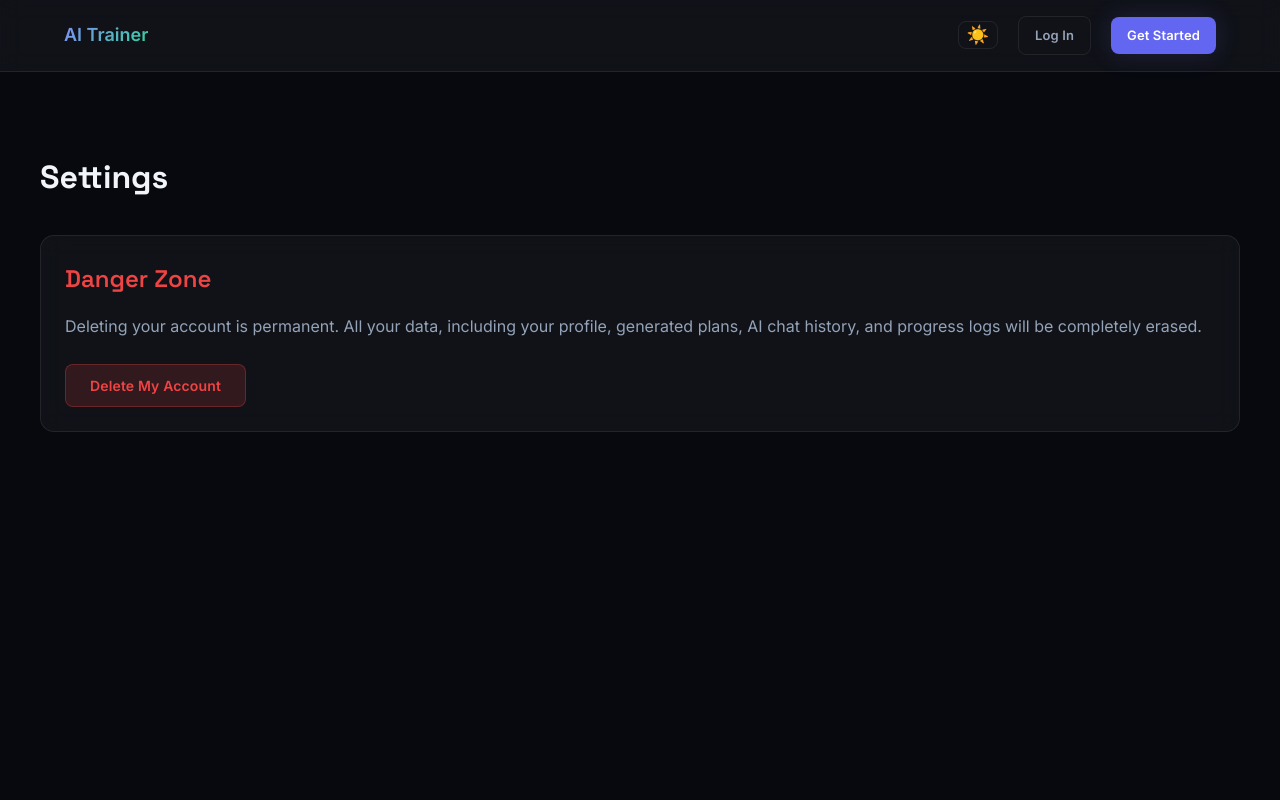
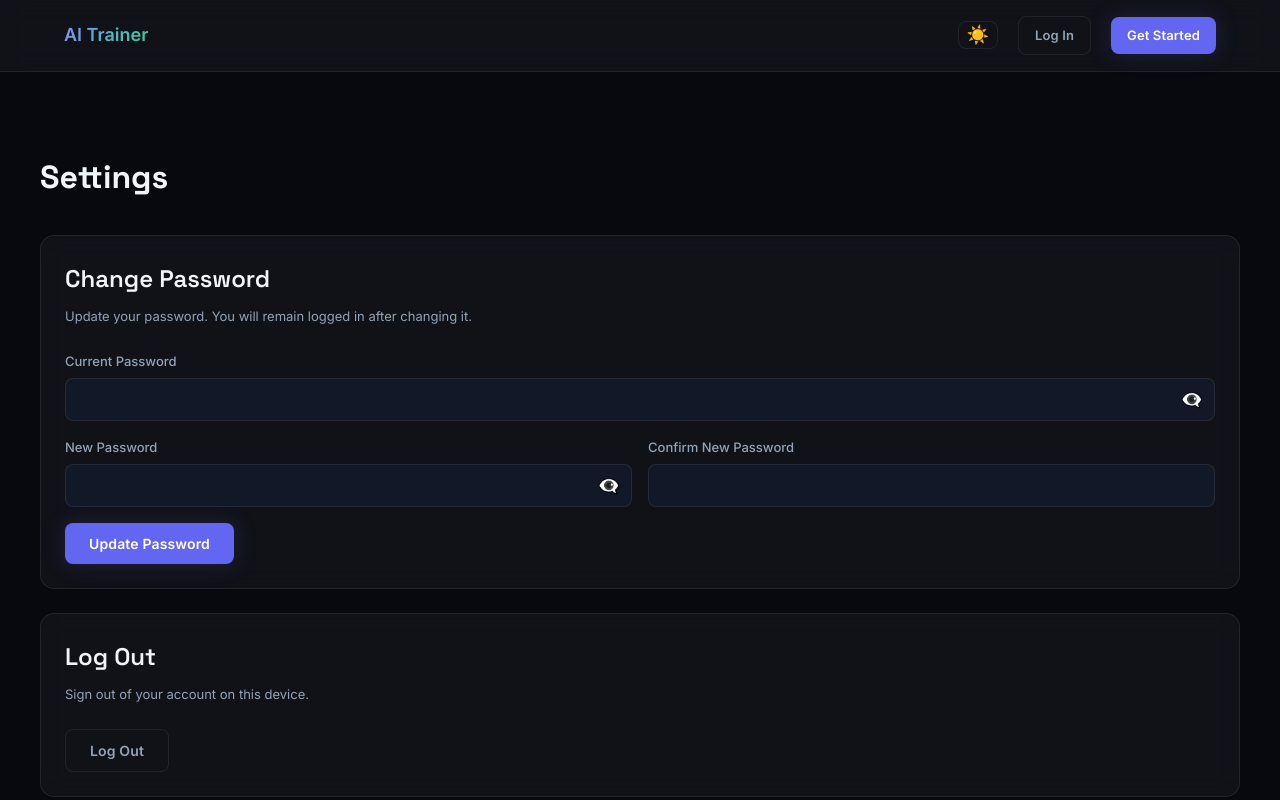
Before and after one commit to hashiim0206/AI-Trainer, a Next.js app in the folder ai-trainer-frontend/: page /settings in a window 1280 px wide. Shown: the top 800 px of the page. Built offline with nearby package versions, Linux system fonts and the light colour scheme; no server answers.

Commit message:
fix: Password change endpoint, Settings page, calorie rounding, LoginRequest validation

```diff
--- a/ai-trainer-frontend/app/dashboard/page.tsx
+++ b/ai-trainer-frontend/app/dashboard/page.tsx
@@ -89,7 +89,7 @@ export default function Dashboard() {
               <div style={{ display: 'flex', gap: '8px', flexWrap: 'wrap' }}>
                 <span className="badge badge-accent">Weight: {profile.weightKg}kg</span>
                 <span className="badge badge-primary">BMI: {stats?.bmi.toFixed(1)}</span>
-                <span className="badge badge-amber">{stats?.maintenanceCalories} kcal/day</span>
+                <span className="badge badge-amber">{Math.round(stats?.maintenanceCalories)} kcal/day</span>
               </div>
               <div style={{ marginTop: 'auto' }}>
                 <Link href="/profile" className="btn btn-ghost btn-sm">Update Stats</Link>
--- a/ai-trainer-frontend/app/settings/page.tsx
+++ b/ai-trainer-frontend/app/settings/page.tsx
@@ -7,19 +7,56 @@ import toast from 'react-hot-toast';
 
 export default function Settings() {
   const router = useRouter();
-  const [loading, setLoading] = useState(false);
+  const [deleteLoading, setDeleteLoading] = useState(false);
   const [error, setError] = useState('');
+
+  // Password change state
+  const [pwForm, setPwForm] = useState({ currentPassword: '', newPassword: '', confirmPassword: '' });
+  const [pwLoading, setPwLoading] = useState(false);
+  const [showCurrentPw, setShowCurrentPw] = useState(false);
+  const [showNewPw, setShowNewPw] = useState(false);
+
+  const handlePasswordChange = async (e: React.FormEvent) => {
+    e.preventDefault();
+    setError('');
+    if (pwForm.newPassword !== pwForm.confirmPassword) {
+      setError('New passwords do not match.');
+      return;
+    }
+    if (pwForm.newPassword.length < 6) {
+      setError('New password must be at least 6 characters.');
+      return;
+    }
+    setPwLoading(true);
+    try {
+      await apiFetch('/account/change-password', {
+        method: 'POST',
+        body: JSON.stringify({ currentPassword: pwForm.currentPassword, newPassword: pwForm.newPassword })
+      });
+      toast.success('Password changed successfully!');
+      setPwForm({ currentPassword: '', newPassword: '', confirmPassword: '' });
+    } catch (err: any) {
+      setError(err.message || 'Failed to change password.');
+      toast.error(err.message || 'Failed to change password.');
+    } finally {
+      setPwLoading(false);
+    }
+  };
+
+  const handleLogout = () => {
+    removeToken();
+    toast.success('Logged out successfully.');
+    router.push('/auth/login');
+  };
 
   const handleDeleteAccount = async () => {
     const confirmDelete = window.confirm(
-      "Are you absolutely sure you want to delete your account? This action cannot be undone and will permanently delete your profile, progress, and plans."
+      "Are you absolutely sure? This will permanently delete your account, profile, plans, and all progress. This cannot be undone."
     );
-
     if (!confirmDelete) return;
 
-    setLoading(true);
+    setDeleteLoading(true);
     setError('');
-
     try {
       await apiFetch('/account/delete', { method: 'DELETE' });
       removeToken();
@@ -28,9 +65,19 @@ export default function Settings() {
     } catch (err: any) {
       setError(err.message || 'Failed to delete account.');
       toast.error('Failed to delete account.');
-      setLoading(false);
+      setDeleteLoading(false);
     }
   };
+
+  const eyeBtn = (show: boolean, toggle: () => void) => (
+    <button type="button" onClick={toggle} style={{
+      position: 'absolute', right: '12px', top: '50%',
+      transform: 'translateY(-50%)', background: 'none',
+      border: 'none', color: 'var(--text-2)', cursor: 'pointer', fontSize: '18px'
+    }}>
+      {show ? '👁️' : '👁️‍🗨️'}
+    </button>
+  );
 
   return (
     <div className="container section">
@@ -38,18 +85,64 @@ export default function Settings() {
 
       {error && <div className="alert alert-error" style={{ marginBottom: '24px' }}>{error}</div>}
 
-      <div className="card anim-fade-up">
-        <h2 className="heading-2" style={{ marginBottom: '16px', color: 'var(--red)' }}>Danger Zone</h2>
-        <p className="text-muted" style={{ marginBottom: '24px' }}>
-          Deleting your account is permanent. All your data, including your profile, generated plans, AI chat history, and progress logs will be completely erased.
+      {/* Change Password */}
+      <div className="card anim-fade-up" style={{ marginBottom: '24px' }}>
+        <h2 className="heading-2" style={{ marginBottom: '8px' }}>Change Password</h2>
+        <p className="text-muted text-sm" style={{ marginBottom: '24px' }}>
+          Update your password. You will remain logged in after changing it.
         </p>
+        <form onSubmit={handlePasswordChange} style={{ display: 'flex', flexDirection: 'column', gap: '16px' }}>
+          <div className="form-group">
+            <label className="form-label">Current Password</label>
+            <div style={{ position: 'relative' }}>
+              <input type={showCurrentPw ? 'text' : 'password'} className="form-input"
+                value={pwForm.currentPassword} onChange={e => setPwForm({...pwForm, currentPassword: e.target.value})}
+                required style={{ paddingRight: '40px' }} />
+              {eyeBtn(showCurrentPw, () => setShowCurrentPw(!showCurrentPw))}
+            </div>
+          </div>
+          <div className="form-row">
+            <div className="form-group">
+              <label className="form-label">New Password</label>
+              <div style={{ position: 'relative' }}>
+                <input type={showNewPw ? 'text' : 'password'} className="form-input"
+                  value={pwForm.newPassword} onChange={e => setPwForm({...pwForm, newPassword: e.target.value})}
+                  required style={{ paddingRight: '40px' }} />
+                {eyeBtn(showNewPw, () => setShowNewPw(!showNewPw))}
+              </div>
+            </div>
+            <div className="form-group">
+              <label className="form-label">Confirm New Password</label>
+              <input type="password" className="form-input"
+                value={pwForm.confirmPassword} onChange={e => setPwForm({...pwForm, confirmPassword: e.target.value})}
+                required />
+            </div>
+          </div>
+          <div>
+            <button type="submit" className="btn btn-primary" disabled={pwLoading}>
+              {pwLoading ? <span className="spinner"></span> : 'Update Password'}
+            </button>
+          </div>
+        </form>
+      </div>
 
-        <button
-          onClick={handleDeleteAccount}
-          className="btn btn-danger"
-          disabled={loading}
-        >
-          {loading ? <span className="spinner"></span> : 'Delete My Account'}
+      {/* Logout */}
+      <div className="card anim-fade-up" style={{ marginBottom: '24px' }}>
+        <h2 className="heading-2" style={{ marginBottom: '8px' }}>Log Out</h2>
+        <p className="text-muted text-sm" style={{ marginBottom: '24px' }}>
+          Sign out of your account on this device.
+        </p>
+        <button onClick={handleLogout} className="btn btn-ghost">Log Out</button>
+      </div>
+
+      {/* Danger Zone */}
+      <div className="card anim-fade-up" style={{ borderColor: 'rgba(239,68,68,0.3)' }}>
+        <h2 className="heading-2" style={{ marginBottom: '8px', color: 'var(--red)' }}>Danger Zone</h2>
+        <p className="text-muted text-sm" style={{ marginBottom: '24px' }}>
+          Deleting your account is permanent. All data — profile, plans, chat history, and progress — will be erased forever.
+        </p>
+        <button onClick={handleDeleteAccount} className="btn btn-danger" disabled={deleteLoading}>
+          {deleteLoading ? <span className="spinner"></span> : '🗑️ Delete My Account'}
         </button>
       </div>
     </div>
```
Also changed, not shown: 2 other files (tests, documents, lock files or other folders).
